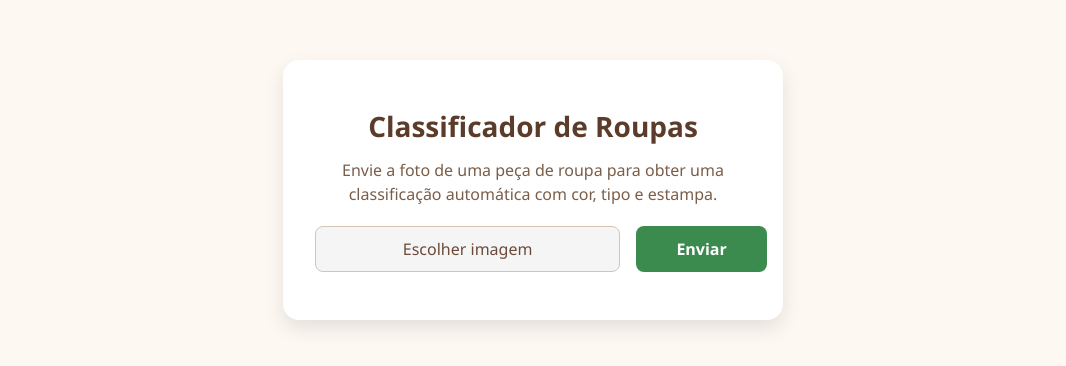
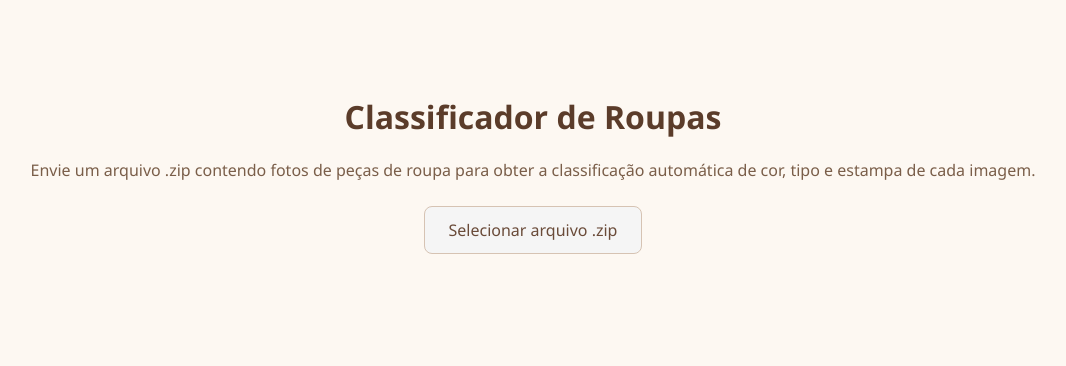
Before and after one commit to ellencoutinho/vis-clothes-front, a React (Vite) app: page / in a window 1280 px wide. Shown: the part 210-576 px from the top of the page, without its empty margins (107-1173 px from the left). Built offline with nearby package versions, Linux system fonts and the light colour scheme.

Commit message:
Modificação para envio de arquivo zip

```diff
--- a/package.json
+++ b/package.json
@@ -10,6 +10,7 @@
     "preview": "vite preview"
   },
   "dependencies": {
+    "jszip": "^3.10.1",
     "react": "^19.1.0",
     "react-dom": "^19.1.0"
   },
--- a/src/App.css
+++ b/src/App.css
@@ -4,97 +4,72 @@
 
 html {
   width: 100%;
-  min-height: 100%;
+  height: 100%;
   margin: 0;
   padding: 0;
   font-size: 16px; /* Define o tamanho base para rem */
+  background-color: #f2fdf8;
 }
 
 body {
-  background-color: inherit;
-  font-family: 'Segoe UI', Tahoma, Geneva, Verdana, sans-serif;
+  background-color: #fdf8f2;
+  background-attachment: fixed;
+  font-family: "Segoe UI", Tahoma, Geneva, Verdana, sans-serif;
   width: 100%;
   min-height: 100%;
   margin: 0;
-  padding: 0;
+  padding: 2rem;
 }
 
 #root {
-  background-color: inherit;
+  background-color: #fdf8f2;
   width: 100%;
   min-height: 100%;
 }
 
-.app-container {
+.app-container-new {
+  display: flex;
+  flex-direction: column;
+  align-items: center;
+  width: 100%;
+  max-width: 1200px;
+  margin: 0 auto;
+}
+
+.page-title {
+  color: #5b3c2a;
+  font-size: 2rem;
+  margin-bottom: 0.5rem;
+  text-align: center;
+}
+
+.page-subtitle {
+  color: #7a5e49;
+  text-align: center;
+  margin-bottom: 1.5rem;
+}
+
+.upload-button-container {
   display: flex;
   justify-content: center;
-  align-items: center;
-  min-height: 100vh;
-  padding: 2rem;
-  background-color: #fdf8f2;
-}
-
-.card {
-  background-color: white;
-  padding: 2rem;
-  border-radius: 1rem;
-  box-shadow: 0 0.5rem 1.25rem rgba(0, 0, 0, 0.1);
-  max-width: 31.25rem;
-  width: 100%;
-}
-
-.title {
-  text-align: center;
-  color: #5b3c2a;
-  font-size: 1.75rem;
-  margin-bottom: 0.625rem;
-}
-
-.description {
-  text-align: center;
-  color: #7a5e49;
-  margin-bottom: 1.25rem;
-}
-
-.actions {
-  display: flex;
-  gap: 1rem;
-  margin-bottom: 1rem;
+  margin-bottom: 2rem;
+  width: 100%; /* Garante que o container ocupa a largura para centralizar o botão */
 }
 
 .file-button {
-  flex: 0 0 70%;
-  display: inline-flex;
-  justify-content: center;
-  align-items: center;
   background-color: #f5f5f5;
   color: #6a4b39;
   border: 1px solid #d6c3b3;
-  padding: 0.625rem;
+  padding: 0.75rem 1.5rem;
   border-radius: 0.5rem;
   font-weight: 500;
   cursor: pointer;
   transition: background-color 0.2s;
+  font-size: 1rem;
 }
 
 .file-button:hover {
   background-color: #e8e1d8;
-}
-
-.send-button {
-  flex: 0 0 30%;
-  background-color: #3c8b4e;
-  color: white;
-  border: none;
-  padding: 0.625rem;
-  border-radius: 0.5rem;
-  font-weight: bold;
-  cursor: pointer;
-  transition: background-color 0.3s;
-}
-
-.send-button:hover {
-  background-color: #44a666;
 }
 
 .visually-hidden {
@@ -108,15 +83,49 @@ body {
   overflow: hidden;
 }
 
-.preview-image {
-  width: 100%;
-  border-radius: 0.75rem;
+.image-grid-new {
+  display: grid;
+  grid-template-columns: repeat(auto-fit, minmax(200px, 1fr)); /* Define 4 colunas base */
+  gap: 1rem;
   margin-top: 1rem;
-  object-fit: cover;
+  width: 100%; /* Garante que o grid ocupa a largura do container principal */
 }
 
-.simple-result {
+.image-item-new {
+  display: flex;
+  flex-direction: column;
+  align-items: center;
+  text-align: center;
+}
+
+.image-container-new {
+  display: flex;
+  flex-direction: column;
+  align-items: center;
+  width: 100%; /* Garante que o container da imagem ocupa a largura da célula do grid */
+}
+
+.preview-image-new {
+  height: 15rem; /* Define a altura fixa desejada */
+  width: auto;   /* Largura se ajusta para manter a proporção */
+  border-radius: 0.5rem;
+  margin-bottom: 0.5rem;
+  object-fit: cover; /* Corta o excesso, se necessário */
+}
+
+.image-name-new {
+  font-size: 0.9rem;
+  color: #7a5e49;
+  margin-bottom: 0.25rem;
+  overflow: hidden;
+  white-space: nowrap;
+  text-overflow: ellipsis;
+  width: 100%;
+}
+
+.simple-result-new {
   margin-top: 0.5rem;
+  font-size: 0.85rem;
   font-weight: 500;
   color: #5b3c2a;
   text-align: center;
--- a/src/App.jsx
+++ b/src/App.jsx
@@ -1,63 +1,119 @@
-import { useState } from "react";
+import { useState, useRef, useEffect } from "react";
 import "./App.css";
+import JSZip from "jszip";
 
 function App() {
-  const [image, setImage] = useState(null);
-  const [preview, setPreview] = useState(null);
-  const [analysis, setAnalysis] = useState(null);
+  const [imagesWithInfo, setImagesWithInfo] = useState([]);
+  const fileInputRef = useRef(null);
 
-  const handleImageChange = (e) => {
-    const file = e.target.files[0];
-    setImage(file);
-    setPreview(URL.createObjectURL(file));
-    setAnalysis(null);
+  useEffect(() => {
+    if (imagesWithInfo.length > 0 && !imagesWithInfo[0].info) {
+      const analyzedImages = imagesWithInfo.map((imgInfo) => ({
+        ...imgInfo,
+        info: {
+          cor: getRandomColor(),
+          tipo: getRandomType(),
+          estampa: getRandomPattern(),
+        },
+      }));
+      setImagesWithInfo(analyzedImages);
+    }
+  }, [imagesWithInfo]);
+
+  const handleZipChange = async (e) => {
+    const file = e.target.files?.[0];
+    if (!file) {
+      return;
+    }
+
+    if (file.type !== "application/x-zip-compressed") {
+      alert("Por favor, selecione um arquivo .zip.");
+      return;
+    }
+
+    setImagesWithInfo([]);
+
+    try {
+      const zip = await JSZip.loadAsync(file);
+      const imagePromises = [];
+      zip.forEach((relativePath, zipEntry) => {
+        if (!zipEntry.dir && /\.(jpe?g|png|gif)$/i.test(relativePath)) {
+          imagePromises.push(
+            zipEntry.async("blob").then((blob) => ({
+              name: relativePath,
+              url: URL.createObjectURL(blob),
+              info: null, // Inicialmente sem informação
+            }))
+          );
+        }
+      });
+
+      const loadedImages = await Promise.all(imagePromises);
+      setImagesWithInfo(loadedImages);
+    } catch (error) {
+      console.error("Erro ao ler o arquivo zip:", error);
+      alert("Erro ao processar o arquivo zip.");
+    }
   };
 
-  const handleSubmit = () => {
-    if (!image) return;
-    // Simula classificação automática
-    setTimeout(() => {
-      setAnalysis({
-        cor: "Azul",
-        tipo: "Calça",
-        estampa: "Sólida",
-      });
-    }, 500);
+  const getRandomColor = () => {
+    const colors = ["Vermelho", "Azul", "Verde", "Amarelo", "Preto", "Branco"];
+    return colors?.[Math.floor(Math.random() * colors.length)];
+  };
+
+  const getRandomType = () => {
+    const types = ["Camiseta", "Calça", "Vestido", "Saia", "Casaco"];
+    return types?.[Math.floor(Math.random() * types.length)];
+  };
+
+  const getRandomPattern = () => {
+    const patterns = ["Lisa", "Listrada", "Xadrez", "Floral", "Poá"];
+    return patterns?.[Math.floor(Math.random() * patterns.length)];
+  };
+
+  const handleOpenFileDialog = () => {
+    fileInputRef.current?.click();
   };
 
   return (
-    <div className="app-container">
-      <div className="card">
-        <h1 className="title">Classificador de Roupas</h1>
-        <p className="description">
-          Envie a foto de uma peça de roupa para obter uma classificação automática com cor, tipo e estampa.
+    <div className="app-container-new">
+      <h1 className="page-title">Classificador de Roupas</h1>
+      <p className="page-subtitle">
+        Envie um arquivo .zip contendo fotos de peças de roupa para obter a
+        classificação automática de cor, tipo e estampa de cada imagem.
       </p>
-
-        <div className="actions">
-          <label className="file-button">
-            Escolher imagem
+      <div className="upload-button-container">
+        <button onClick={handleOpenFileDialog} className="file-button">
+          Selecionar arquivo .zip
+        </button>
         <input
           type="file"
-              accept="image/*"
-              onChange={handleImageChange}
+          accept=".zip"
+          onChange={handleZipChange}
           className="visually-hidden"
+          ref={fileInputRef}
         />
-          </label>
-          <button onClick={handleSubmit} className="send-button">
-            Enviar
-          </button>
       </div>
 
-        {preview && (
-          <>
-            <img src={preview} alt="Preview" className="preview-image" />
-            {analysis && (
-              <p className="simple-result">
-                Tipo: {analysis.tipo} | Cor: {analysis.cor} | Estampa: {analysis.estampa}
+      <div className="image-grid-new">
+        {imagesWithInfo.map((imageInfo, index) => (
+          <div key={index} className="image-item-new">
+            <div className="image-container-new">
+              <img
+                src={imageInfo.url}
+                alt={imageInfo.name}
+                className="preview-image-new"
+              />
+              <p className="image-name-new">{imageInfo.name}</p>
+            </div>
+            {imageInfo.info && (
+              <p className="simple-result-new">
+                Tipo: {imageInfo.info.tipo} | Cor: {imageInfo.info.cor} |
+                Estampa: {imageInfo.info.estampa}
               </p>
             )}
-          </>
-        )}
+          </div>
+        ))}
       </div>
     </div>
   );
```
Also changed, not shown: 2 other files (tests, documents, lock files or other folders). Lines whose indentation alone changed are shown as unchanged.
